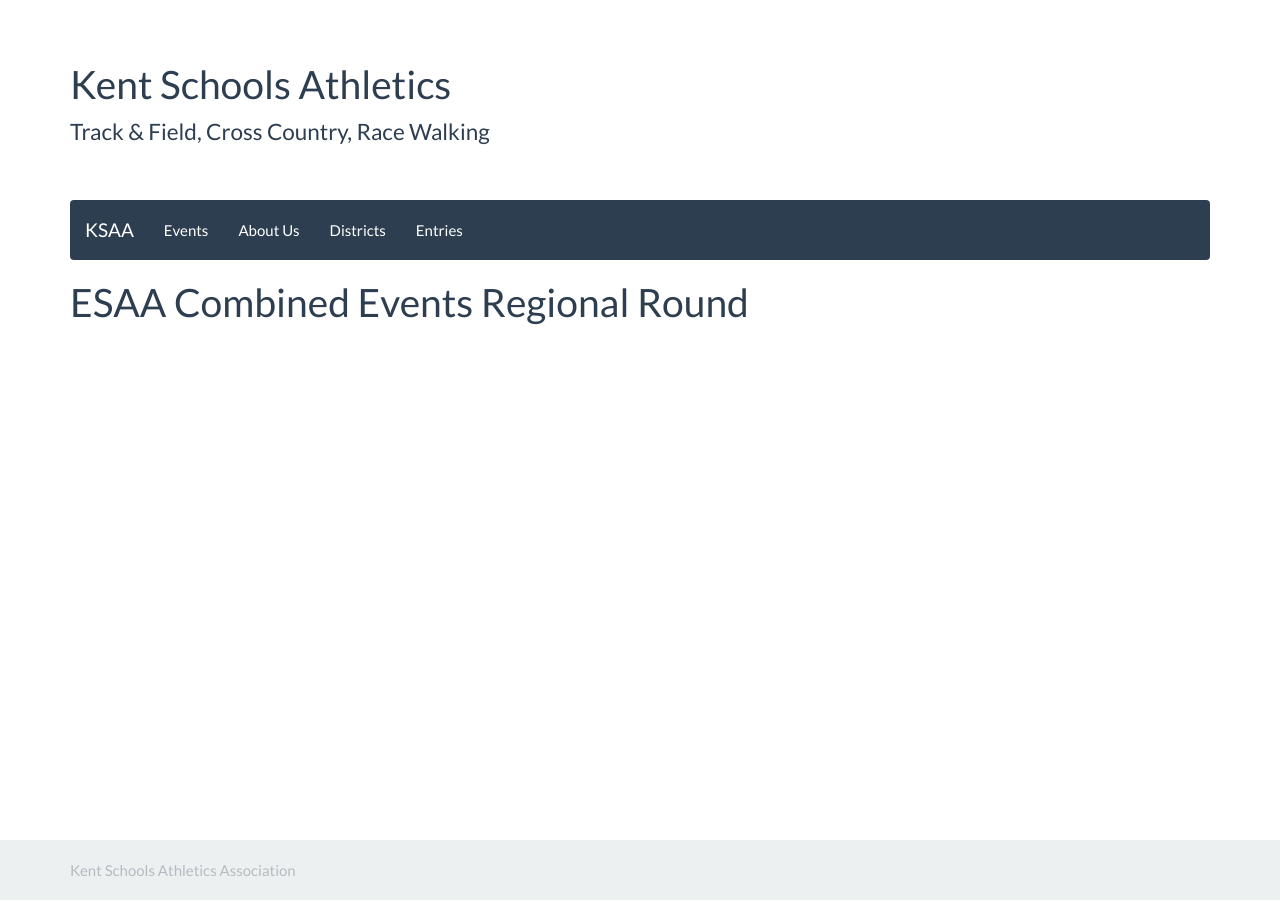
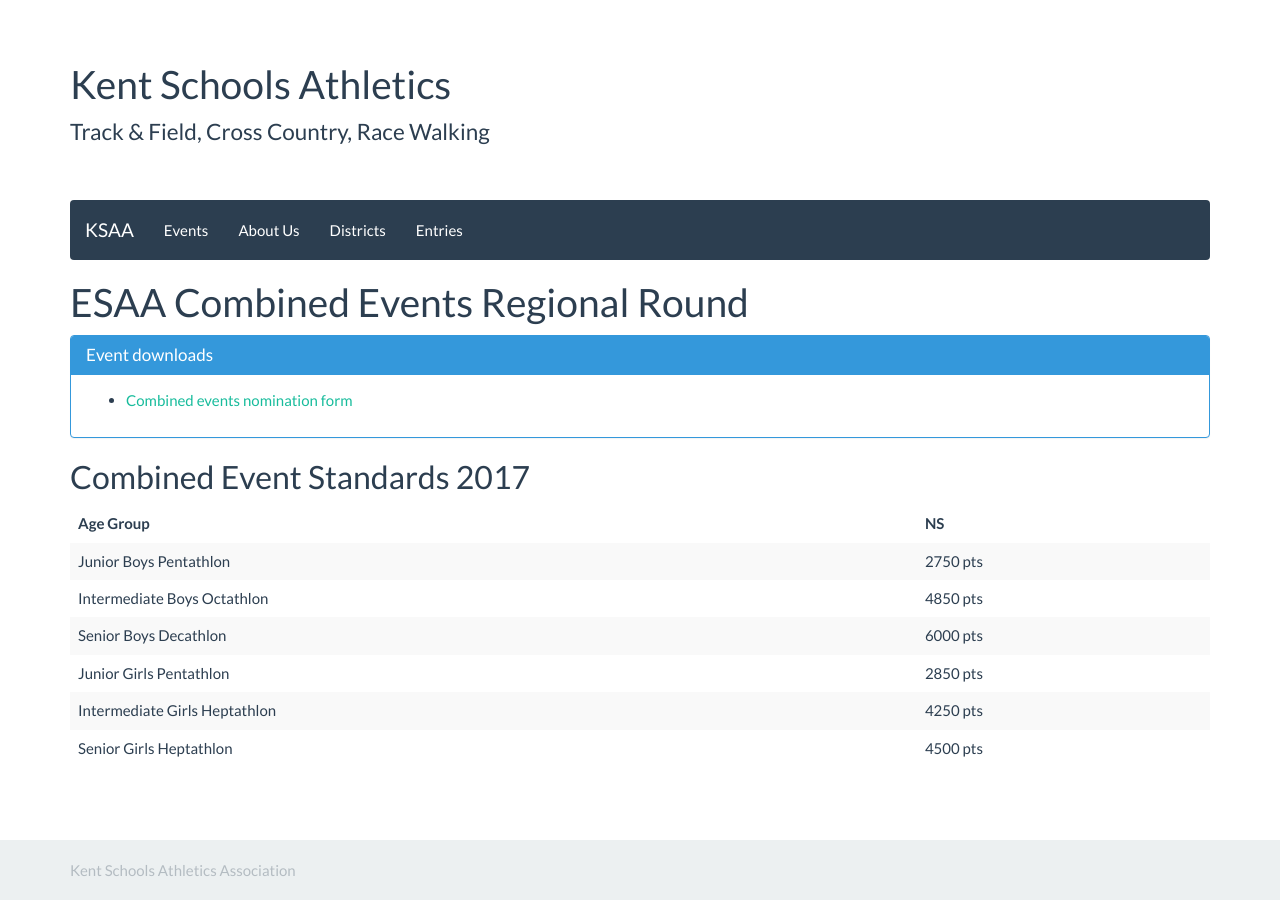
Before and after one commit to chrisnewark/chrisnewark.github.io, a Jekyll site: the page built from _events/16-17/2017-06-24-esaa-combined-events-regional-round.md, in a window 1280 px wide. Built offline with Jekyll 4.4.1, drawn with Linux system fonts in a browser that asks for light colours; nearby versions of some CDN libraries.

Commit message:
Added combined events

```diff
--- a/_events/16-17/2017-06-24-esaa-combined-events-regional-round.md
+++ b/_events/16-17/2017-06-24-esaa-combined-events-regional-round.md
@@ -4,3 +4,31 @@
 date: 24/25 June 2017
 location: Kingsmeadow
 ---
+
+<div class="panel panel-info">
+  <div class="panel-heading">
+    <h3 class="panel-title">Event downloads</h3>
+  </div>
+  <div class="panel-body">
+    <ul>
+        <li>
+            <a href="/files/events/16-17/2017-06-24-esaa-combined-events-regional-round/CE-NOMINATION-FORMS-2016.doc">
+                Combined events nomination form
+            </a>
+        </li>
+    </ul>
+  </div>
+</div>
+
+
+## Combined Event Standards 2017
+
+| Age Group                         | NS        |
+| ---                               | ---       |
+| Junior Boys Pentathlon            | 2750 pts  |
+| Intermediate Boys Octathlon       | 4850 pts  |
+| Senior Boys Decathlon             | 6000 pts  |
+| Junior Girls Pentathlon           | 2850 pts  |
+| Intermediate Girls Heptathlon     | 4250 pts  |
+| Senior Girls Heptathlon           | 4500 pts  |
+{: class="table table-striped table-hover"}
```
Also changed, not shown: 1 other file.
